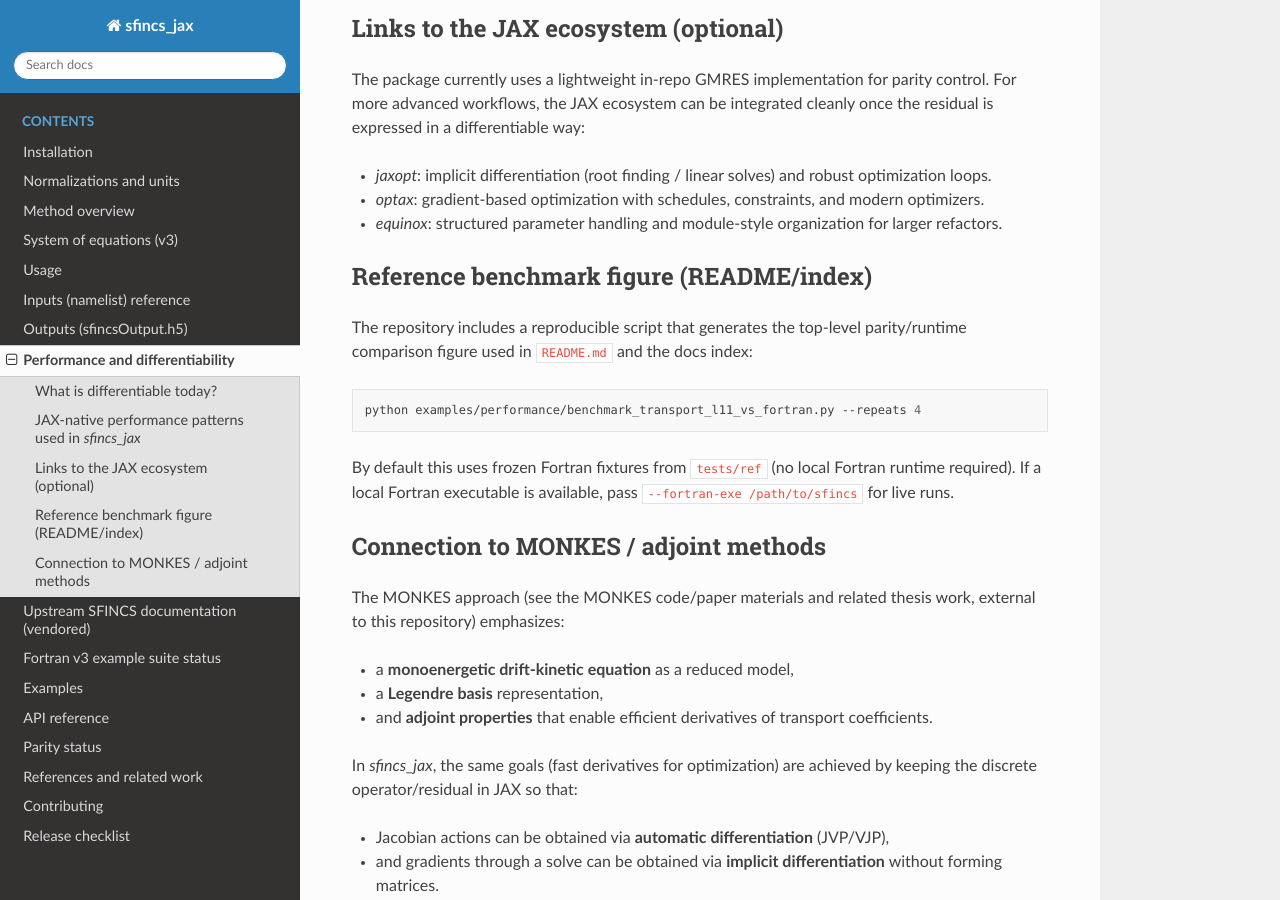
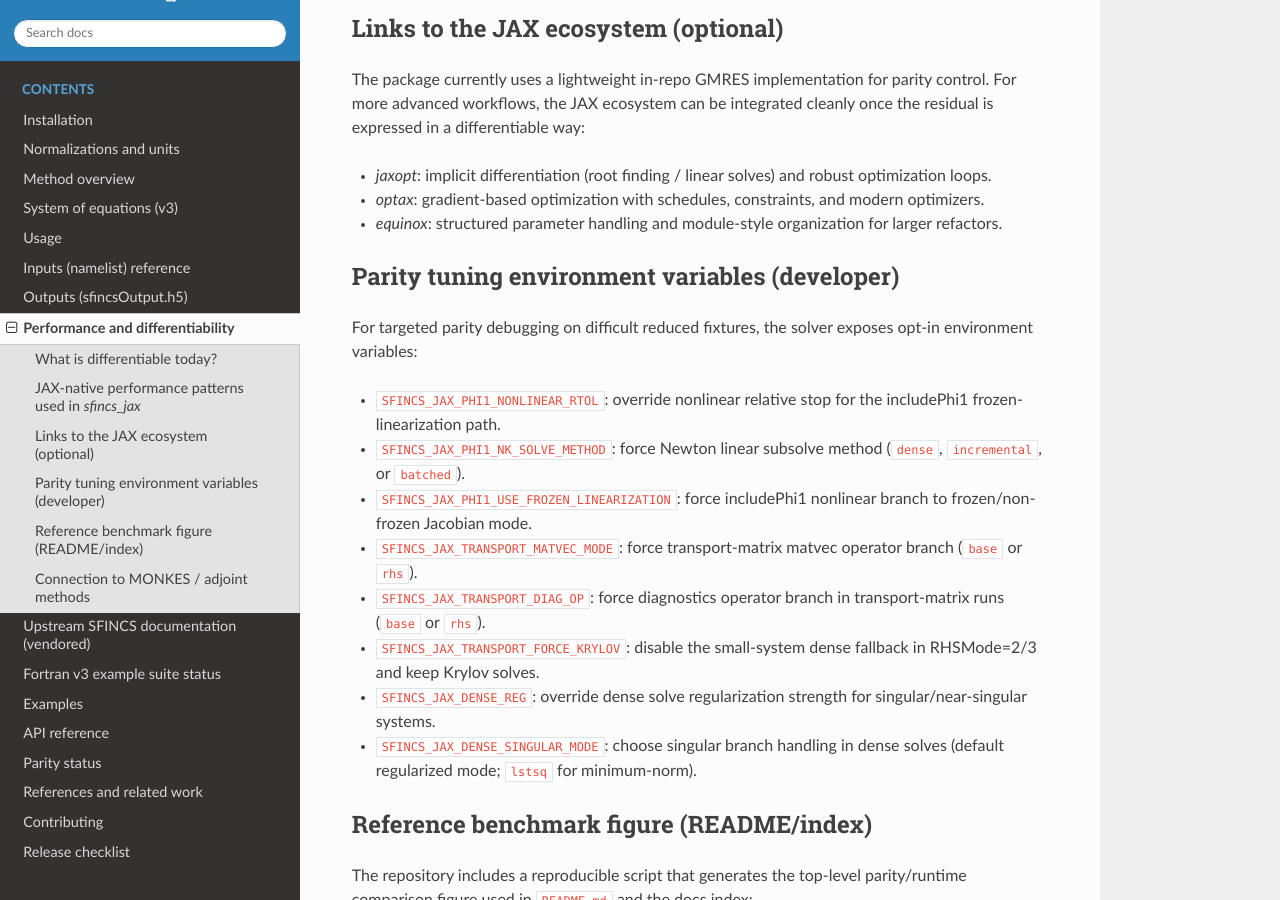
Before and after one commit to uwplasma/sfincs_jax, a Sphinx documentation site: the page built from docs/performance.rst, in a window 1280 px wide and 900 px high, scrolled down 1225 px. Built offline with Sphinx 7.4.7 and the Read the Docs theme 3.1.0, drawn with Linux system fonts in a browser that asks for light colours.

Commit message:
Add parity tuning controls and document current blocker cases

```diff
--- a/docs/fortran_examples.rst
+++ b/docs/fortran_examples.rst
@@ -82,6 +82,7 @@ Current promoted fixtures:
 - ``tests/reduced_inputs/HSX_FPCollisions_DKESTrajectories.input.namelist``
 - ``tests/reduced_inputs/inductiveE_noEr.input.namelist``
 - ``tests/reduced_inputs/monoenergetic_geometryScheme11.input.namelist``
+- ``tests/reduced_inputs/monoenergetic_geometryScheme5_ASCII.input.namelist``
 - ``tests/reduced_inputs/monoenergetic_geometryScheme5_netCDF.input.namelist``
 - ``tests/reduced_inputs/transportMatrix_geometryScheme11.input.namelist``
 
--- a/docs/performance.rst
+++ b/docs/performance.rst
@@ -59,6 +59,30 @@ workflows, the JAX ecosystem can be integrated cleanly once the residual is expr
 - `equinox`: structured parameter handling and module-style organization for larger refactors.
 
 
+Parity tuning environment variables (developer)
+-----------------------------------------------
+
+For targeted parity debugging on difficult reduced fixtures, the solver exposes
+opt-in environment variables:
+
+- ``SFINCS_JAX_PHI1_NONLINEAR_RTOL``:
+  override nonlinear relative stop for the includePhi1 frozen-linearization path.
+- ``SFINCS_JAX_PHI1_NK_SOLVE_METHOD``:
+  force Newton linear subsolve method (``dense``, ``incremental``, or ``batched``).
+- ``SFINCS_JAX_PHI1_USE_FROZEN_LINEARIZATION``:
+  force includePhi1 nonlinear branch to frozen/non-frozen Jacobian mode.
+- ``SFINCS_JAX_TRANSPORT_MATVEC_MODE``:
+  force transport-matrix matvec operator branch (``base`` or ``rhs``).
+- ``SFINCS_JAX_TRANSPORT_DIAG_OP``:
+  force diagnostics operator branch in transport-matrix runs (``base`` or ``rhs``).
+- ``SFINCS_JAX_TRANSPORT_FORCE_KRYLOV``:
+  disable the small-system dense fallback in RHSMode=2/3 and keep Krylov solves.
+- ``SFINCS_JAX_DENSE_REG``:
+  override dense solve regularization strength for singular/near-singular systems.
+- ``SFINCS_JAX_DENSE_SINGULAR_MODE``:
+  choose singular branch handling in dense solves (default regularized mode; ``lstsq`` for minimum-norm).
+
+
 Reference benchmark figure (README/index)
 -----------------------------------------
 
```
Also changed, not shown: README.md (+17 -0 lines), docs/parity.rst (+18 -0 lines), 3 other files.
